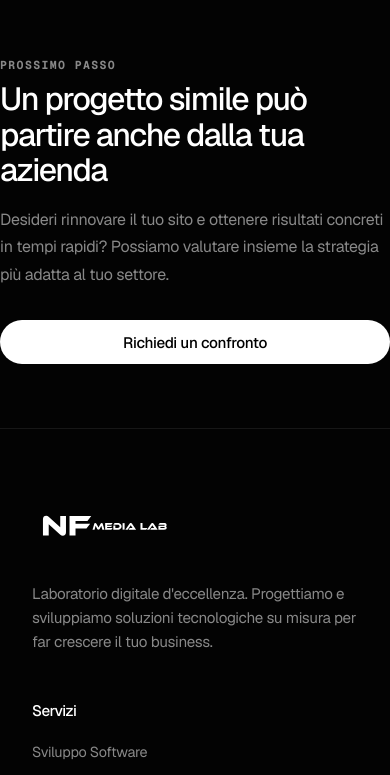
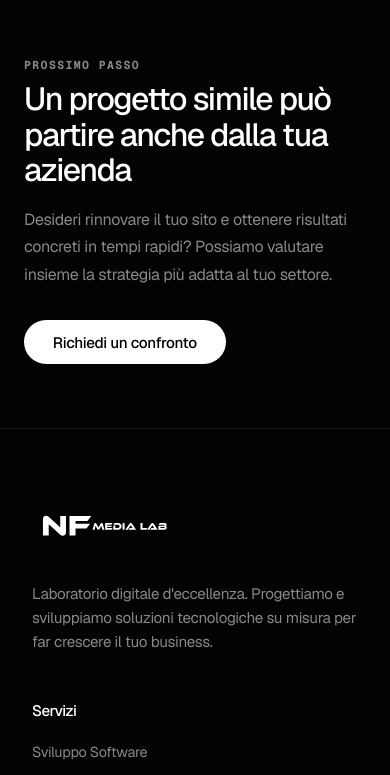
Before and after one commit to ilnicohub/sito-nf-media, a Next.js app: page /blog/avivx-gestionale-per-parrucchieri in a window 390 px wide. Shown: the part 3372-4147 px from the top of the page. Built offline with nearby package versions, Linux system fonts and the light colour scheme; no server answers.

Commit message:
Fix sezione Blog

```diff
--- a/src/app/blog/[slug]/page.module.css
+++ b/src/app/blog/[slug]/page.module.css
@@ -142,7 +142,13 @@
 
 /* ── CTA Section ── */
 .cta {
-  padding: clamp(4rem, 8vw, 7rem) 0;
+  padding: clamp(4rem, 8vw, 7rem) 2rem;
+}
+
+@media (max-width: 640px) {
+  .cta {
+    padding: clamp(4rem, 8vw, 7rem) 1.5rem;
+  }
 }
 
 .ctaContent {
@@ -188,14 +194,3 @@
     align-items: center;
   }
 }
-
-.ctaBtn {
-  width: 100%;
-  text-align: center;
-}
-
-@media (min-width: 760px) {
-  .ctaBtn {
-    width: auto;
-  }
-}
--- a/src/app/blog/[slug]/page.tsx
+++ b/src/app/blog/[slug]/page.tsx
@@ -115,7 +115,7 @@ export default async function BlogPost({ params }: Props) {
               <h2>Un progetto simile può partire anche dalla tua azienda</h2>
               <p>Desideri rinnovare il tuo sito e ottenere risultati concreti in tempi rapidi? Possiamo valutare insieme la strategia più adatta al tuo settore.</p>
             </div>
-            <Link href="/contatti" className={`primaryBtn ${styles.ctaBtn}`}>
+            <Link href="/contatti" className="primaryBtn">
               Richiedi un confronto
             </Link>
           </div>
```
